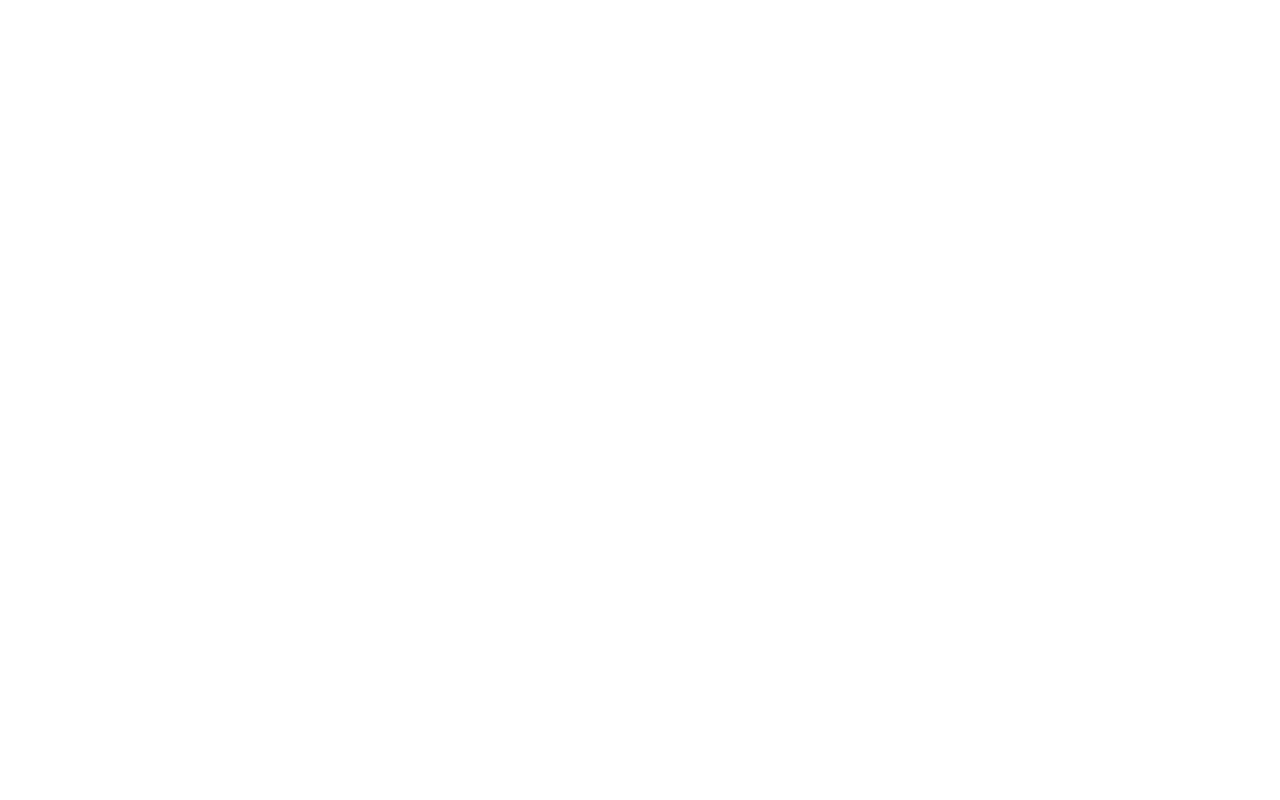
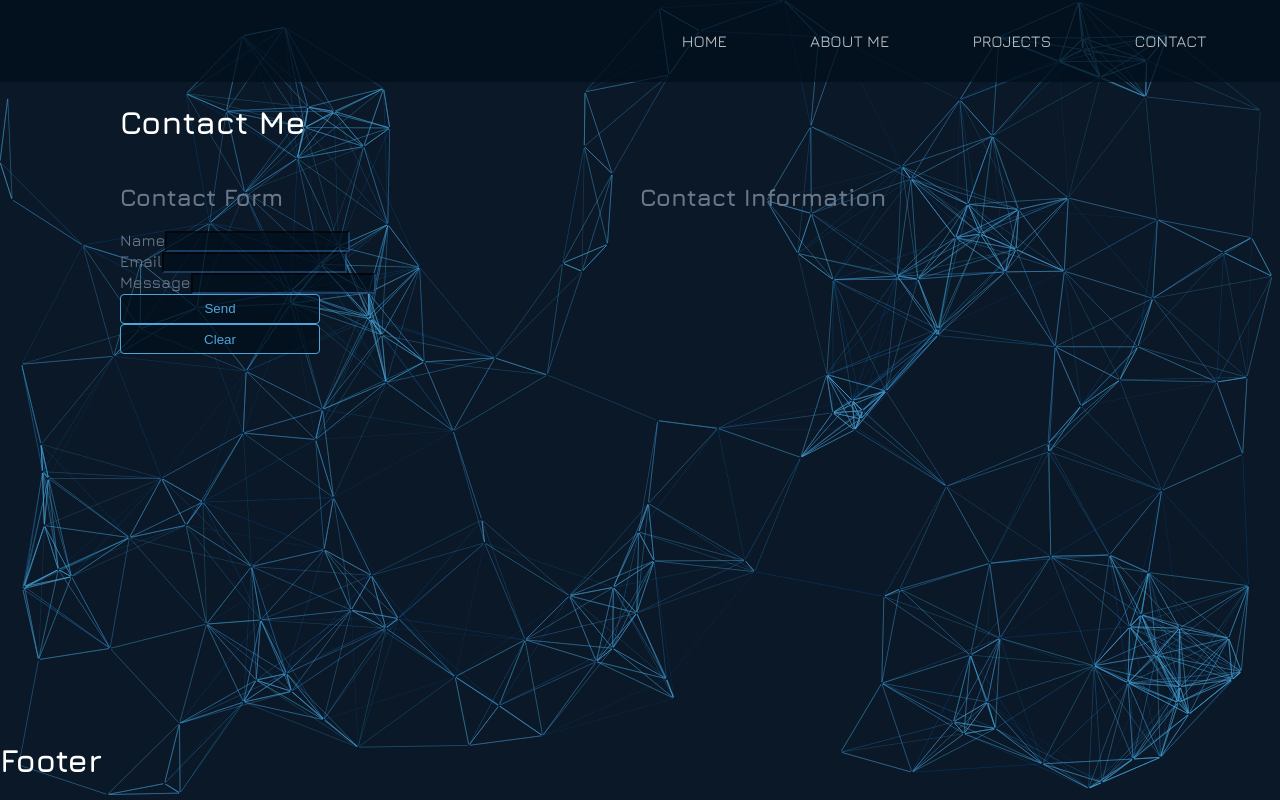
Before and after one commit to gijo57/portfolio, a Gatsby site: page /contact in a window 1280 px wide. Before the commit this address had no page. Built offline with nearby package versions, Linux system fonts and the light colour scheme; Gatsby itself is replaced by a stand-in of ours; animation ran at ten frames a second.

Commit message:
add more styling

```diff
--- a/src/components/Layout/index.js
+++ b/src/components/Layout/index.js
@@ -16,7 +16,6 @@ const StyledLayout = styled.div`
   grid-template-rows: auto 1fr auto;
   grid-template-columns: 100%;
   #main-content {
-    border: 1px solid black;
     width: 100%;
     max-width: 70rem;
     margin: 0 auto;
--- a/src/components/Layout/styles.css
+++ b/src/components/Layout/styles.css
@@ -12,7 +12,7 @@ body {
 }
 
 body {
-  background-color: #010f1c;
+  background-color: #0b1828;
 }
 
 h1 {
@@ -22,3 +22,18 @@ h1 {
 .particles {
   z-index: -1;
 }
+
+button {
+  color: #50a6d7;
+  width: 15em;
+  padding: 0.5em;
+  border: 1px solid #50a6d7;
+  background-color: rgba(1, 15, 28, 0.7);
+  border-radius: 0.3em;
+}
+
+button:hover {
+  color: rgb(1, 15, 28);
+  background-color: #50a6d7;
+  cursor: pointer;
+}
--- a/src/components/header.js
+++ b/src/components/header.js
@@ -4,7 +4,8 @@ import styled from "styled-components"
 import Nav from "./Nav"
 
 const HeaderWrapper = styled.div`
-  background-color: rgba(80, 166, 215, 0.5);
+  background: #010f1c;
+  opacity: 0.7;
   padding: 2em;
   display: flex;
   justify-content: flex-end;
--- a/src/components/hero.js
+++ b/src/components/hero.js
@@ -9,7 +9,7 @@ const StyledSection = styled.section`
     margin-top: 0;
   }
   .highlighted {
-    box-shadow: inset 0 -2.5rem 0 white;
+    color: rgb(80, 166, 215);
   }
 `
 
--- a/src/components/nav.js
+++ b/src/components/nav.js
@@ -12,15 +12,19 @@ const NavLinks = styled.nav`
 const StyledLink = styled(Link)`
   text-decoration: none;
   color: white;
+
+  &:hover {
+    color: #50a6d7;
+  }
 `
 
 const Nav = () => {
   return (
     <NavLinks>
-      <StyledLink to="/">Home</StyledLink>
-      <StyledLink to="/about">About Me</StyledLink>
-      <StyledLink to="/projects">Projects</StyledLink>
-      <StyledLink to="/contact">Contact</StyledLink>
+      <StyledLink to="/">HOME</StyledLink>
+      <StyledLink to="/about">ABOUT ME</StyledLink>
+      <StyledLink to="/projects">PROJECTS</StyledLink>
+      <StyledLink to="/contact">CONTACT</StyledLink>
     </NavLinks>
   )
 }
--- /dev/null
+++ b/src/pages/contact.js
@@ -0,0 +1,63 @@
+import React from "react"
+import styled from "styled-components"
+import Layout from "../components/Layout"
+
+const ContactForm = styled.form`
+  display: flex;
+  flex-direction: column;
+  width: 50%;
+`
+
+const ContactInfo = styled.form`
+  width: 50%;
+`
+
+const StyledInput = styled.input`
+  color: #69788a;
+  background-color: #010f1c;
+  opacity: 0.7;
+  border-color: #0b1828;
+`
+
+const ContactSection = styled.div`
+  display: flex;
+`
+
+const ContactPage = () => {
+  return (
+    <Layout>
+      <h1>Contact Me</h1>
+      <ContactSection>
+        <ContactForm
+          method="post"
+          netlify-honeypot="bot-field"
+          data-netlify="true"
+          name="contact"
+        >
+          <h2>Contact Form</h2>
+          <input type="hidden" name="bot-field" />
+          <input type="hidden" name="form-name" value="contact" />
+          <label>
+            Name
+            <StyledInput type="text" name="name" />
+          </label>
+          <label>
+            Email
+            <StyledInput type="email" name="email" />
+          </label>
+          <label>
+            Message
+            <StyledInput type="text" name="message" />
+          </label>
+          <button type="submit">Send</button>
+          <button type="reset">Clear</button>
+        </ContactForm>
+        <ContactInfo>
+          <h2>Contact Information</h2>
+        </ContactInfo>
+      </ContactSection>
+    </Layout>
+  )
+}
+
+export default ContactPage
--- a/src/pages/projects.js
+++ b/src/pages/projects.js
@@ -15,6 +15,7 @@ const ProjectPage = ({ data }) => {
 
   return (
     <Layout>
+      <h1>My Projects</h1>
       <ProjectList>
         {projects.map(project => (
           <Project key={project.url} project={project} />
```
Also changed, not shown: src/components/Project.js (+24 -2 lines), README.md.
